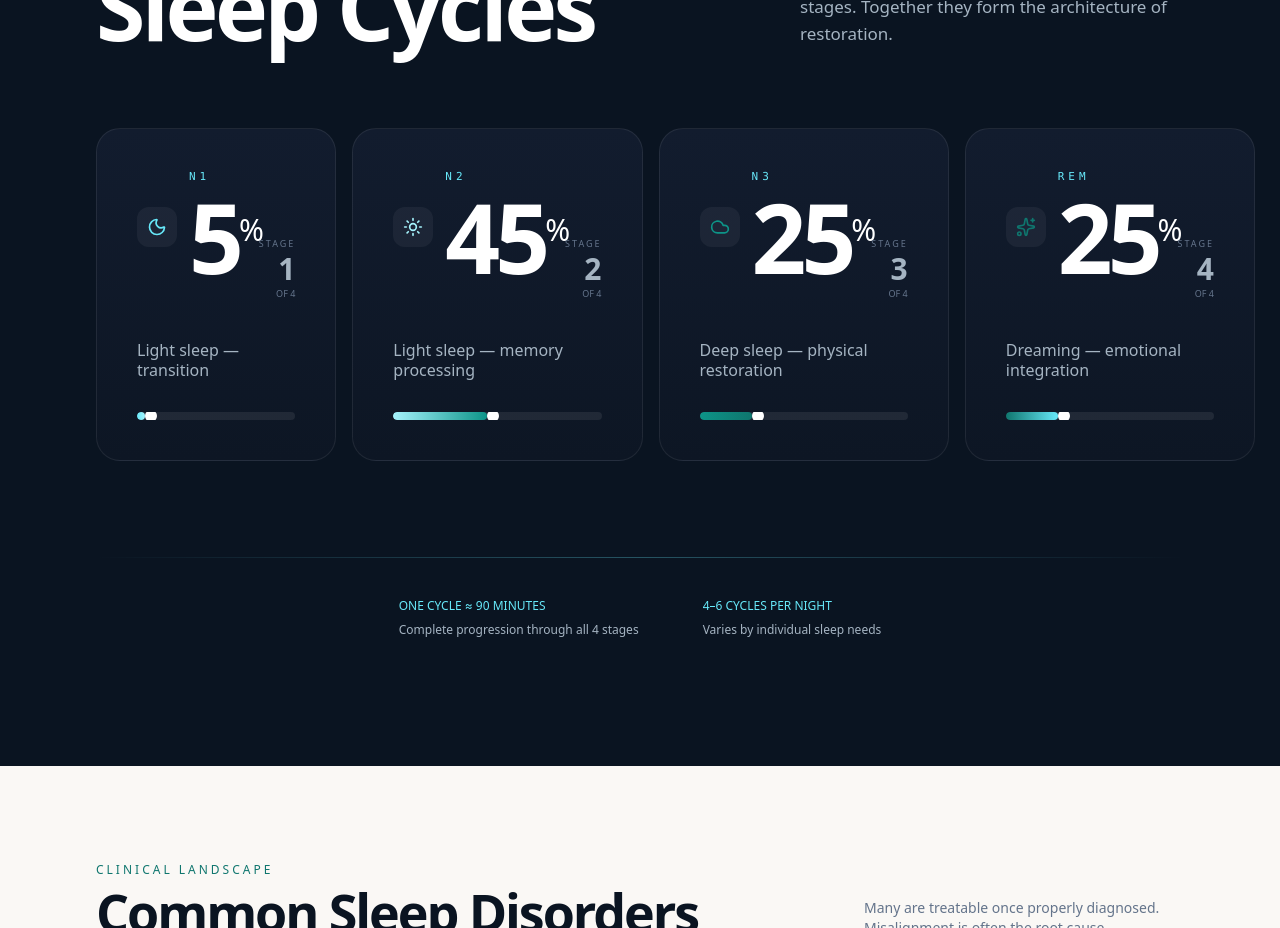
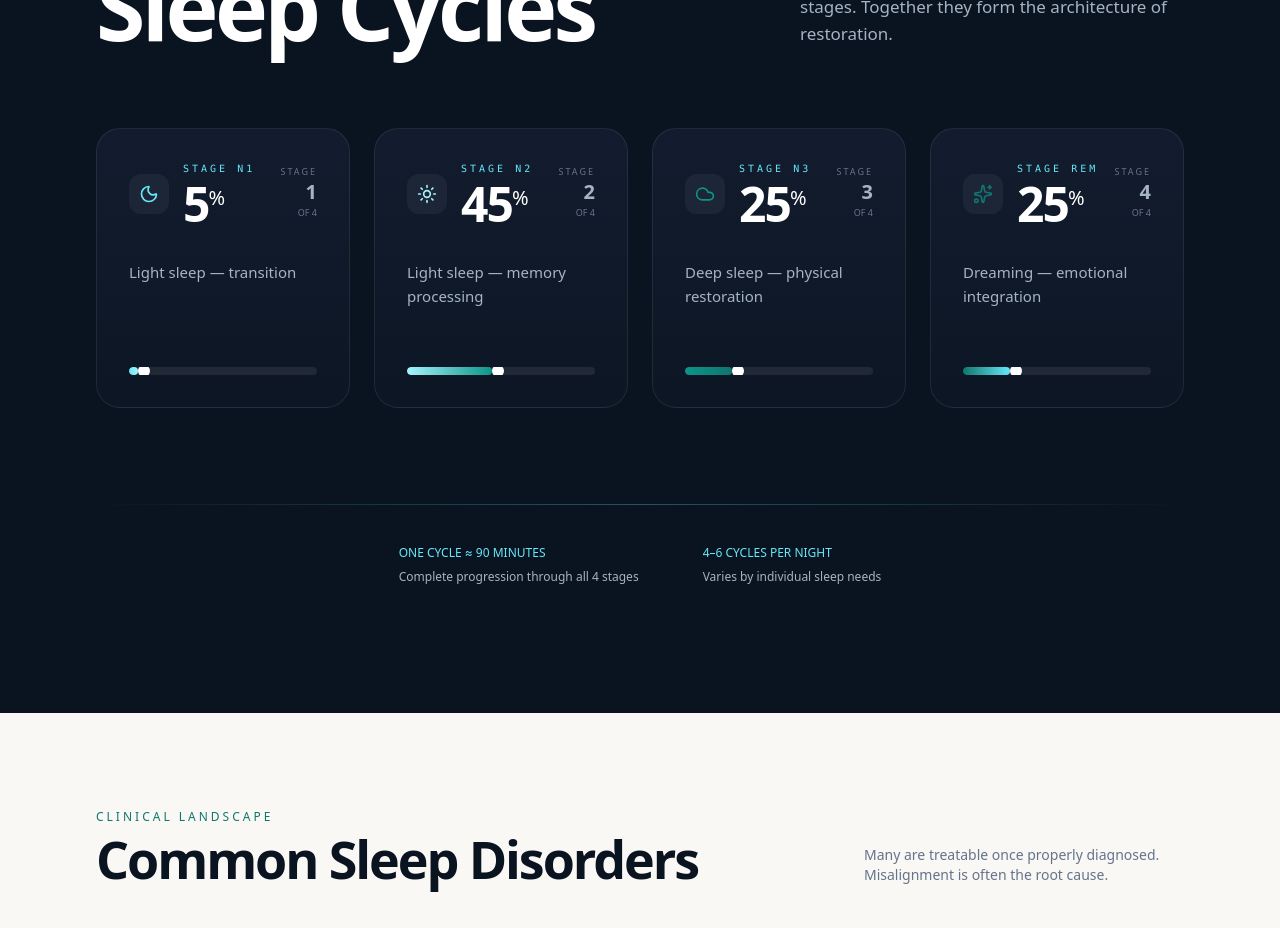
Before and after one commit to prathameshtwrwc-collab/chronotypetest, a React (Vite) app: page / in a window 1280 px wide. Shown: the part 1560-2488 px from the top of the page. Built offline with nearby package versions, Linux system fonts and the light colour scheme.

Commit message:
fix: improved card spacing and typography in SleepCycles section

```diff
--- a/src/components/sections/SleepCycles.tsx
+++ b/src/components/sections/SleepCycles.tsx
@@ -19,7 +19,7 @@ export function SleepCycles() {
 
         {/* Central Sleep Cycle Visualization */}
         <div className="relative mb-24">
-          <div className="flex flex-col lg:flex-row gap-4">
+          <div className="flex flex-col lg:flex-row gap-6">
             {sleepCycleStages.map((stage, index) => {
               const Icon = stageIcons[index];
               return (
@@ -29,28 +29,33 @@ export function SleepCycles() {
                   whileInView={{ opacity: 1, y: 0, scale: 1 }}
                   transition={{ delay: index * 0.1, duration: 0.6, type: "spring" }}
                   whileHover={{ y: -6, transition: { duration: 0.2 } }}
-                  className="flex-1 bg-gradient-to-b from-[#121C2E] to-[#0D1624] rounded-3xl p-10 group border border-white/8 hover:border-[#67E8F9]/30 transition-colors"
+                  className="flex-1 bg-gradient-to-b from-[#121C2E] to-[#0D1624] rounded-3xl p-8 flex flex-col min-h-[280px] group border border-white/8 hover:border-[#67E8F9]/30 transition-colors"
                 >
-                  <div className="flex items-baseline justify-between mb-10">
-                    <div className="flex items-center gap-3">
+                  {/* Header with Icon and Stage Info */}
+                  <div className="flex items-start justify-between mb-8">
+                    <div className="flex items-center gap-3.5">
                       <div className="p-2.5 rounded-xl bg-white/5 group-hover:bg-[#67E8F9]/10 transition-colors">
                         <Icon className="w-5 h-5" style={{ color: stageColors[index] }} />
                       </div>
                       <div>
-                        <div className="font-mono text-[11px] tracking-[4px] text-[#67E8F9]">{stage.name}</div>
-                        <div className="text-8xl font-semibold text-white tracking-[-5px] mt-1">{stage.pct}<span className="text-3xl align-super font-normal">%</span></div>
+                        <div className="font-mono text-[10px] tracking-[3px] text-[#67E8F9] uppercase">Stage {stage.name}</div>
+                        <div className="text-5xl font-semibold text-white tracking-[-2px] mt-1">{stage.pct}<span className="text-xl align-super font-normal">%</span></div>
                       </div>
                     </div>
-                    <div className="text-right">
+                    <div className="text-right pt-1">
                       <div className="text-[9px] tracking-[2px] text-[#64748B]">STAGE</div>
-                      <div className="text-3xl font-semibold text-[#A5B4C2]">{index + 1}</div>
+                      <div className="text-xl font-semibold text-[#A5B4C2]">{index + 1}</div>
                       <div className="text-[9px] text-[#64748B]">OF 4</div>
                     </div>
                   </div>
 
-                  <div className="text-[#A5B4C2] leading-tight text-[16px] mb-8">{stage.desc}</div>
+                  {/* Description - flex-grow to fill space */}
+                  <div className="flex-grow">
+                    <div className="text-[#A5B4C2] leading-relaxed text-[15px]">{stage.desc}</div>
+                  </div>
 
-                  <div className="relative h-2 rounded-full bg-white/8 overflow-hidden">
+                  {/* Progress Bar */}
+                  <div className="mt-8 relative h-2 rounded-full bg-white/8 overflow-hidden">
                     <motion.div
                       className="h-2 rounded-full"
                       style={{ background: `linear-gradient(to right, ${stageColors[index]}, ${stageColors[(index + 1) % stageColors.length]})` }}
```
